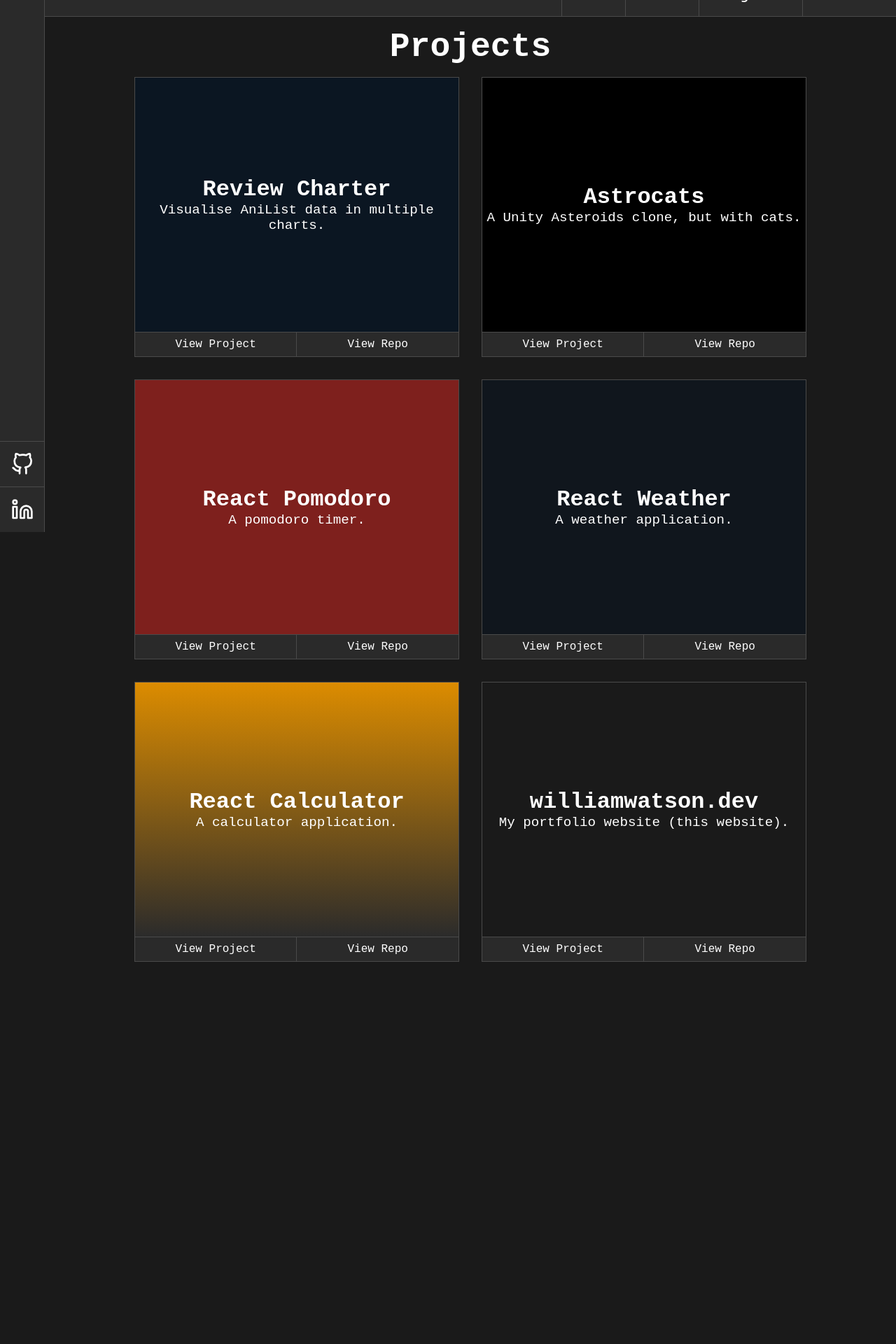
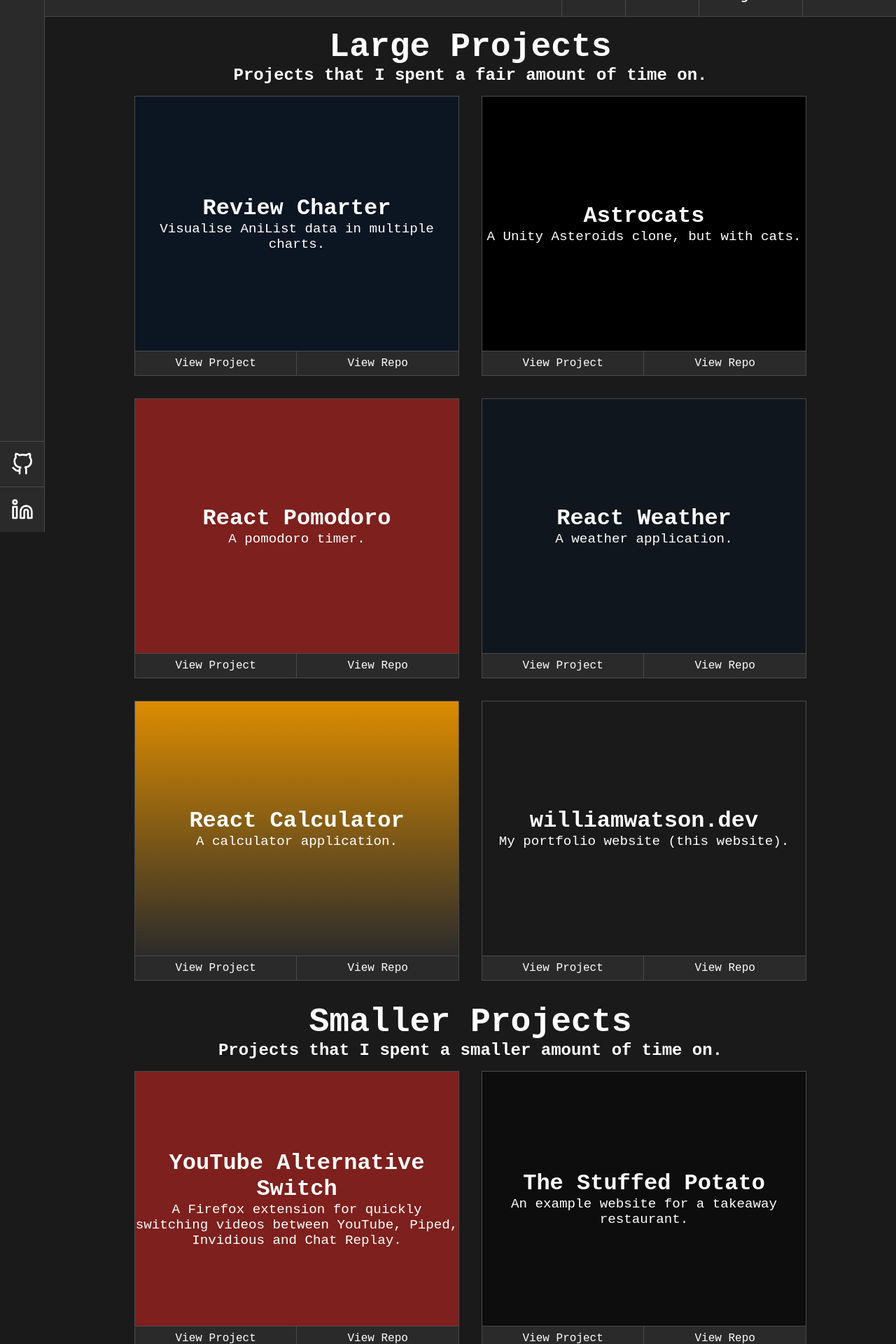
Before and after one commit to willswats/williamwatson, a SvelteKit app: page /projects in a window 1280 px wide. Shown: the part 40-1960 px from the top of the page at 70% size. Before the commit the page ends 1430 px from the top, so only its background shows below. Built offline with nearby package versions, Linux system fonts and the light colour scheme.

Commit message:
feat: add smaller projects

```diff
--- a/src/routes/projects/+page.svelte
+++ b/src/routes/projects/+page.svelte
@@ -2,9 +2,12 @@
 	import ProjectCard from '$lib/ProjectCard.svelte';
 </script>
 
-<main id="projects">
-	<h1>Projects</h1>
-	<section id="projects-grid">
+<main class="projects">
+	<section class="projects__header">
+		<h1>Large Projects</h1>
+		<h2>Projects that I spent a fair amount of time on.</h2>
+	</section>
+	<section class="projects__grid">
 		<ProjectCard
 			title="Review Charter"
 			description="Visualise AniList data in multiple charts."
@@ -49,24 +52,48 @@
 			--background-color="#1a1a1a"
 		/>
 	</section>
+
+	<section class="projects__header">
+		<h1>Smaller Projects</h1>
+		<h2>Projects that I spent a smaller amount of time on.</h2>
+	</section>
+	<section class="projects__grid">
+		<ProjectCard
+			title="YouTube Alternative Switch"
+			description="A Firefox extension for quickly switching videos between YouTube, Piped, Invidious and Chat Replay. "
+			hrefProject="https://addons.mozilla.org/en-US/firefox/addon/youtube-alternative-switch/"
+			hrefRepository="https://github.com/willswats/youtube-alternative-switch"
+			--background-color="#7e201d"
+		/>
+		<ProjectCard
+			title="The Stuffed Potato"
+			description=" An example website for a takeaway restaurant."
+			hrefProject="https://the-stuffed-potato.vercel.app/"
+			hrefRepository="https://github.com/willswats/the-stuffed-potato"
+			--background-color="rgba(0,0,0,0.5)"
+		/>
+	</section>
 </main>
 
 <style>
-	#projects {
+	.projects {
 		display: flex;
 		flex-direction: column;
 	}
 
-	#projects h1 {
+	.projects__header {
 		display: flex;
 		flex-direction: column;
 		justify-content: center;
 		align-items: center;
-		font-size: 3rem;
 		margin-top: 1rem;
 	}
 
-	#projects-grid {
+	h1 {
+		font-size: 3rem;
+	}
+
+	.projects__grid {
 		display: grid;
 		grid-template-columns: 1fr 1fr;
 		flex-grow: 1;
@@ -75,13 +102,13 @@
 	}
 
 	@media screen and (max-width: 1100px) {
-		#projects-grid {
+		.projects__grid {
 			margin: 1rem 2rem 6rem 2rem;
 		}
 	}
 
 	@media screen and (max-width: 768px) {
-		#projects-grid {
+		.projects__grid {
 			grid-template-columns: 1fr;
 		}
 	}
```
